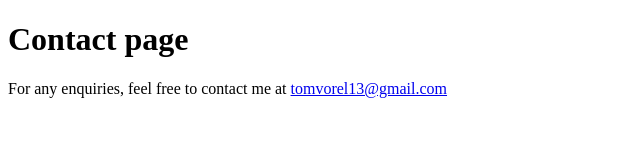
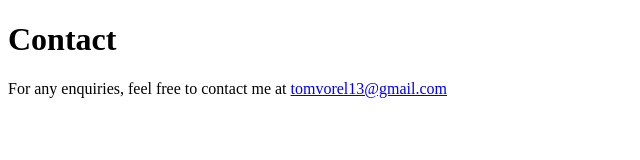
Before and after one commit to tomvorel13/personal-website-gatsby, a Gatsby site: page /contact in a window 1280 px wide. Shown: the whole page, without its empty margins (0-640 px from the left). Built offline with nearby package versions, Linux system fonts and the light colour scheme; Gatsby itself is replaced by a stand-in of ours.

Commit message:
Changing typo in contact page

```diff
--- a/src/pages/contact.js
+++ b/src/pages/contact.js
@@ -2,7 +2,7 @@ import React from "react";
 
 const Contact = () => (
   <div className="contact__div animated fadeIn">
-    <h1 className="contact__h1">Contact page</h1>
+    <h1 className="contact__h1">Contact</h1>
     <p className="contact__p">
       For any enquiries, feel free to contact me at{" "}
       <a href="mailto:tomvorel13@gmail.com">tomvorel13@gmail.com</a>
```
